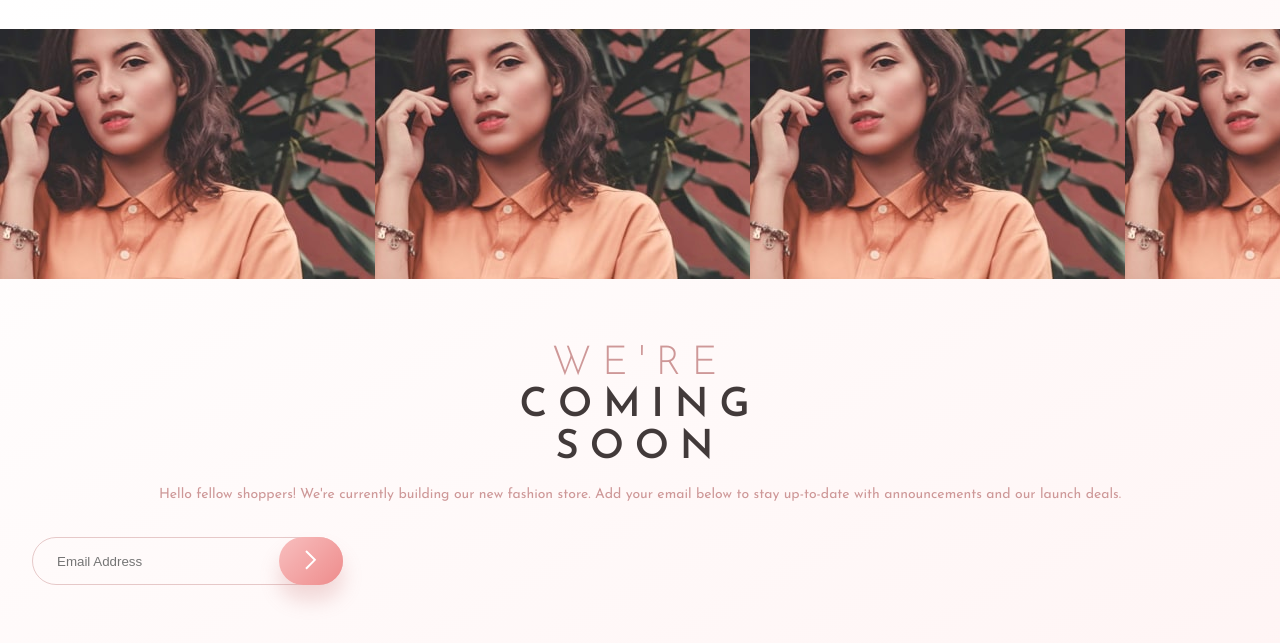
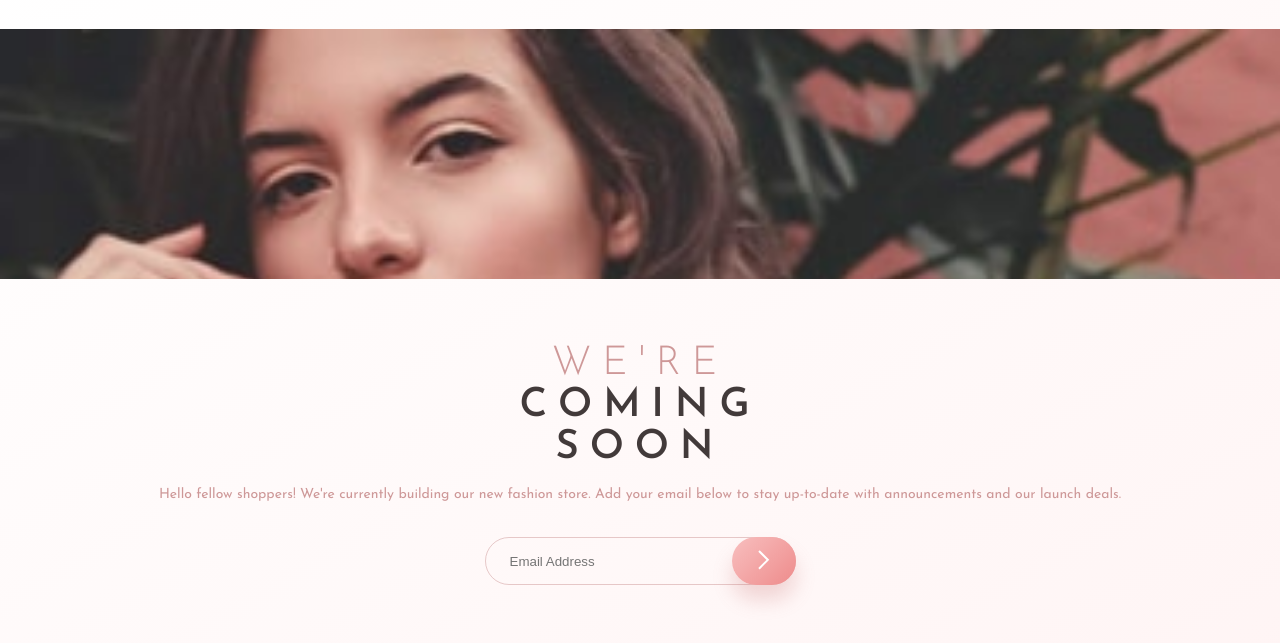
Before and after one commit to dinahbrito/base-apparel-coming-soon, a plain HTML site: page index.html in a window 1280 px wide. Shown: the part 55-698 px from the top of the page. Drawn offline with Linux system fonts and the light colour scheme.

Commit message:
+ btm margin to hero-txt so gradient covers page

```diff
--- a/styles.css
+++ b/styles.css
@@ -10,7 +10,7 @@
 }
 
 html {
-    height: 100vh;
+    min-height: 100vh;
     background: linear-gradient(150.03deg, rgb(255, 255, 255), rgb(255, 244, 244));
     background-repeat: no-repeat;
 }
@@ -61,6 +61,8 @@ header img {
 /* Hero Image */
 .hero-image {
     background-image: url(./images/hero-mobile.jpg);
+    background-repeat: no-repeat;
+    background-size: cover;
     grid-area: hero-image;
     height: 250px;
 }
@@ -68,9 +70,10 @@ header img {
 /* Hero Text main content */
 .hero-text {
     grid-area: hero-text;
-    margin-top: 64px;
+    margin-bottom: 92px;
     margin-left: 32px;
     margin-right: 32px;
+    margin-top: 64px;
     text-align: center;
 }
 
@@ -78,6 +81,7 @@ header img {
 form {
     display: flex;
     flex-wrap: nowrap;
+    justify-content: center;
 }
 
 input {
```
